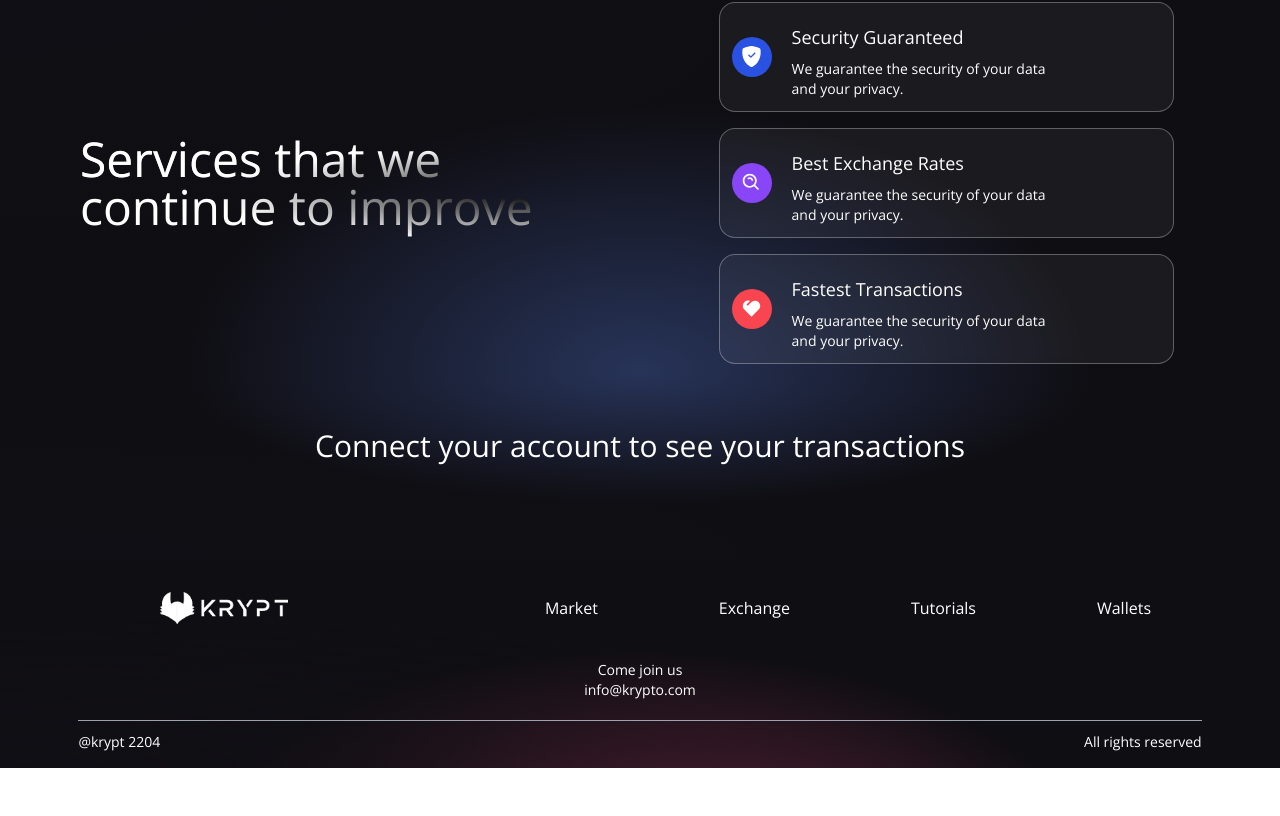
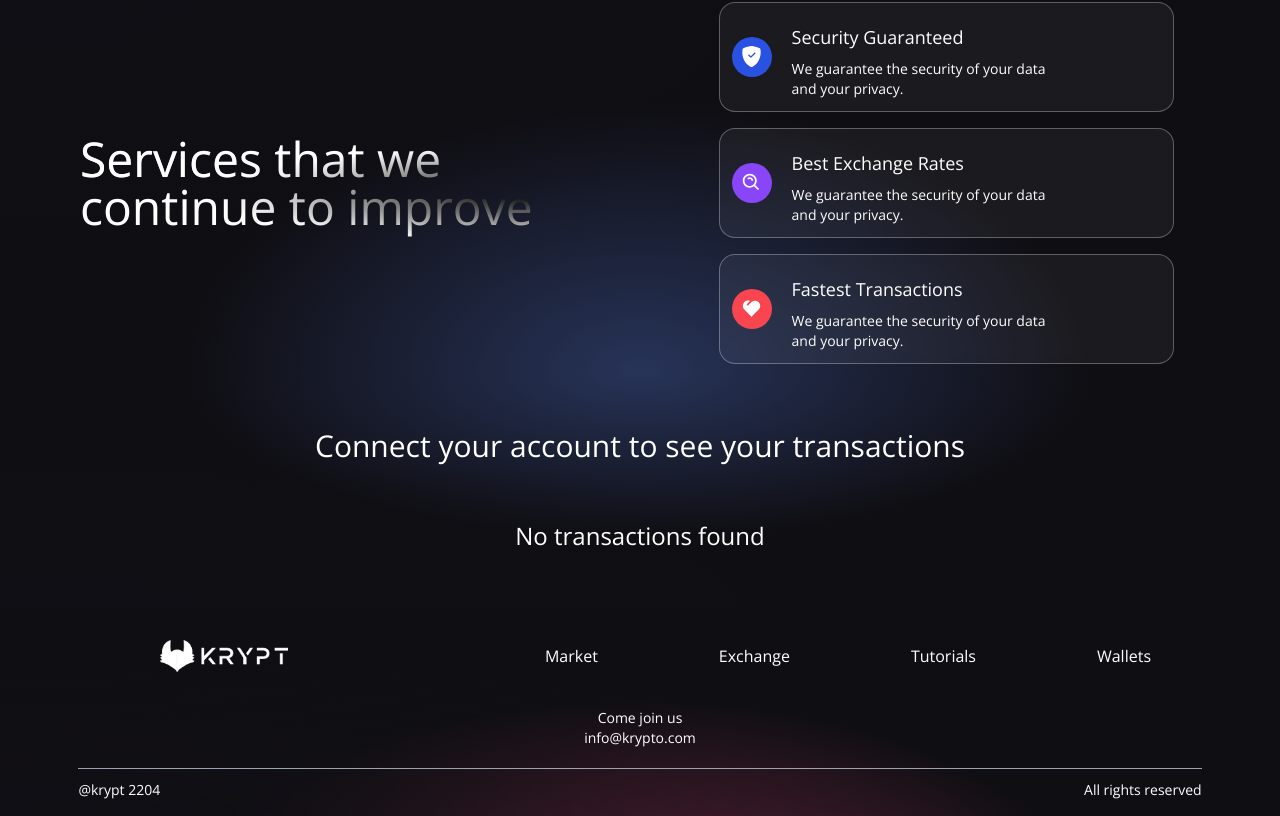
Before and after one commit to Denis-Dinkov/Krypt, a React (Vite) app in the folder client/: page / in a window 1280 px wide. Shown: the part 748-1564 px from the top of the page. Before the commit the page ends 1516 px from the top, so only its background shows below. Built offline with nearby package versions, Linux system fonts and the light colour scheme.

Commit message:
Fix not showing transaction history

```diff
--- a/client/src/components/Transactions.jsx
+++ b/client/src/components/Transactions.jsx
@@ -66,8 +66,8 @@ const TransactionCard = ({
 
 const Transactions = () => {
   const { transactions, currentAccount } = useContext(TransactionContext);
+  const reversedTransactions = [...transactions].reverse();
 
-  const reversedTransactions = [...transactions].reverse();
   return (
     <div className="flex w-full justify-center items-center 2xl:px-20 gradient-bg-transactions">
       <div className="flex flex-col md:p-12 py-12 px-4">
@@ -81,7 +81,7 @@ const Transactions = () => {
           </h3>
         )}
         <div className="flex flex-wrap justify-center items-center mt-10">
-          {reversedTransactions.length === 0 ? (
+          {reversedTransactions.length !== 0 ? (
             [
               reversedTransactions.map((transaction, index) => (
                 <TransactionCard key={index} {...transaction} />
```
